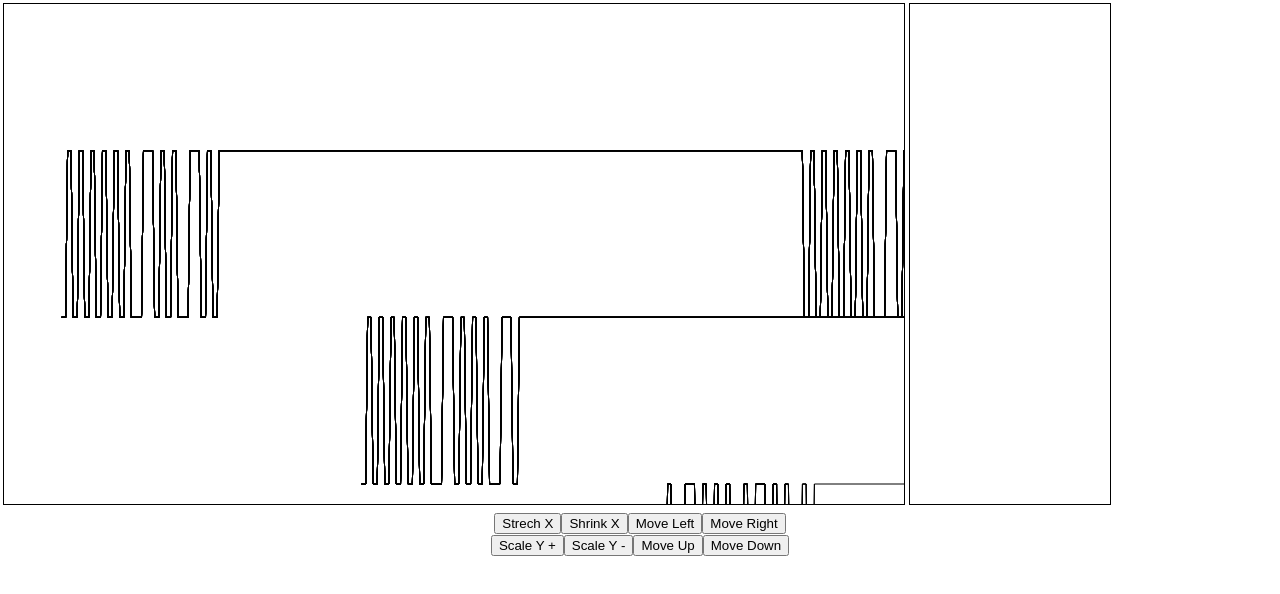
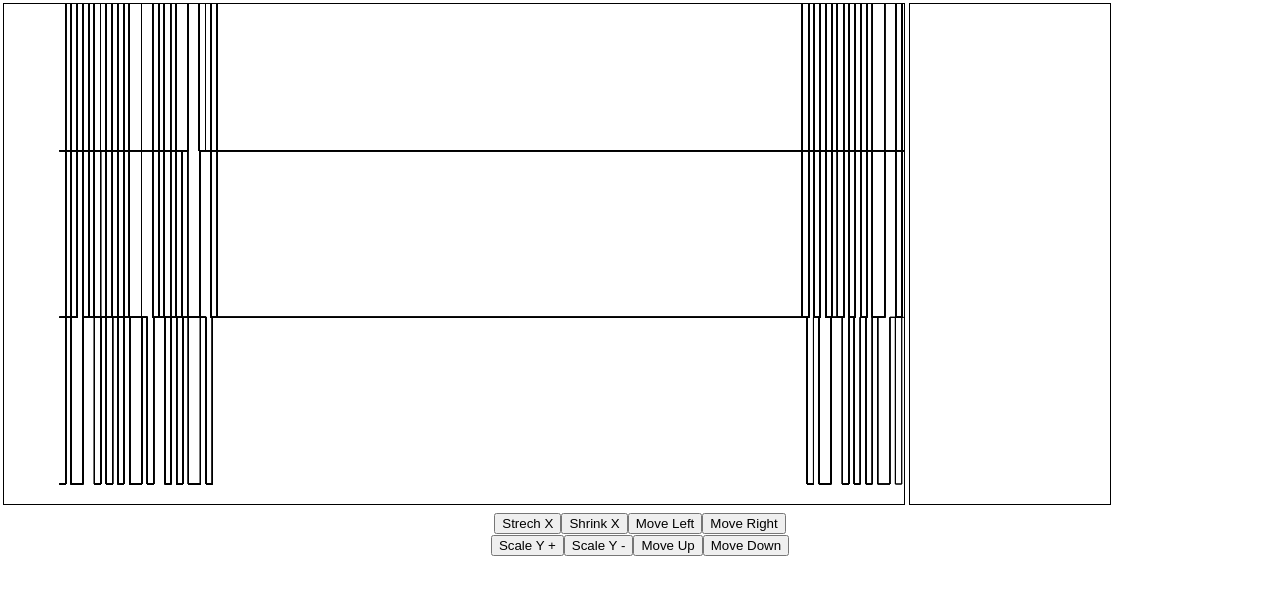
Before and after one commit to Roma637/oscilloscope, a React (Create React App) app: page / in a window 1280 px wide. Shown: the top 594 px of the page. Built offline with nearby package versions, Linux system fonts and the light colour scheme.

Commit message:
vertical scaling works too now

```diff
--- a/src/App.js
+++ b/src/App.js
@@ -42,7 +42,7 @@ function App() {
   let graph_width = (mp) => { if( mp === undefined) { return(state["GRAPH_WIDTH"]);} else { console.log("Mod graph_width"); setState({...state, "GRAPH_WIDTH" : mp})} }
   let time_scale = (mp, fg1) => { if( fg1 !== undefined) {return({"TIME_SCALE" : mp});}; if( mp === undefined) { return(state["TIME_SCALE"]);} else { setState({...state, "TIME_SCALE" : mp})} }
   let time_offset = (mp, fg1) => { if( fg1 !== undefined) {return({"TIME_OFFSET" : mp});} if( mp === undefined) { return(state["TIME_OFFSET"]);} else {console.log("setState TimeOffset=" + mp); setState({...state, "TIME_OFFSET" : mp})} }
-  let y_scale = (mp) => { if( mp === undefined) { return(state["Y_SCALE"]);} else {setState({...state, "Y_SCALE" : mp})} }
+  let y_scale = (mp, fg1) => { if( fg1 !== undefined) {return({"Y_SCALE" : mp});} if( mp === undefined) { return(state["Y_SCALE"]);} else {setState({...state, "Y_SCALE" : mp})} }
 
   let line_width = (mp) => { if( mp === undefined) { return(state["LINE_WIDTH"]);} else { console.log("Mod line_width " + mp); setState({...state, "LINE_WIDTH" : mp})} }
 
@@ -154,7 +154,7 @@ function App() {
     function get_y_mapfunc(){
       // console.log("using graph height")
       console.log("y func mapping")
-      return((y) => (2-y) * graph_height())
+      return((y) => (1-y) * graph_height())
       // return((y) => (2-y) * canvas_height * (1/3))
     }
 
@@ -173,9 +173,12 @@ function App() {
         var a2 = to_draw[1];
         var a3 = to_draw[2];
 
-        var c1 = [x_map(a1[0]) *  time_scale() + 2 + time_offset() + current_x_offset, baseline_y(y_map(a1[1]) / y_scale()) + current_y_offset]
-        var c2 = [x_map(a2[0]) *  time_scale() + time_offset() + current_x_offset, baseline_y(y_map(a2[1]) / y_scale()) + current_y_offset]
-        var c3 = [x_map(a3[0]) *  time_scale() + 2 + time_offset() + current_x_offset, baseline_y(y_map(a3[1]) / y_scale()) + current_y_offset]
+        // var c1 = [x_map(a1[0]) *  time_scale() + time_offset() + current_x_offset, baseline_y(y_map(a1[1]) / y_scale()) + current_y_offset]
+        // var c2 = [x_map(a2[0]) *  time_scale() + time_offset() + current_x_offset, baseline_y(y_map(a2[1]) / y_scale()) + current_y_offset]
+        // var c3 = [x_map(a3[0]) *  time_scale() + time_offset() + current_x_offset, baseline_y(y_map(a3[1]) / y_scale()) + current_y_offset]
+        var c1 = [x_map(a1[0]) *  time_scale() + time_offset(), baseline_y(y_map(a1[1]) / y_scale()) + y_bounds[arrindx]]
+        var c2 = [x_map(a2[0]) *  time_scale() + time_offset(), baseline_y(y_map(a2[1]) / y_scale()) + y_bounds[arrindx]]
+        var c3 = [x_map(a3[0]) *  time_scale() + time_offset(), baseline_y(y_map(a3[1]) / y_scale()) + y_bounds[arrindx]]
 
         // var c1 = [x_map(a1[0]) *  time_scale() + time_offset() +  50 * arrindx , baseline_y(y_map(a1[1]) / y_scale()) ]
         // var c2 = [x_map(a2[0]) *  time_scale() + time_offset() +  50 * arrindx , baseline_y(y_map(a2[1]) / y_scale()) ]
@@ -188,7 +191,7 @@ function App() {
         let check_x = (c1) => c1[0] > 0 && c1[0] < canvas_width
         let check_x_low  = (c1) => c1[0] > 0
         let check_x_high  = (c1) =>  c1[0] < canvas_width
-        if(! check_x_low(c1)) {lowfail = [c1,c2,c3]; }
+        if(! check_x_low(c3)) {lowfail = [c1,c2,c3]; }
         if(highfail === undefined && ! check_x_high(c1)) {highfail = [c1,c2,c3]; }
         if(check_x(c1) && check_x(c2)) {
           drawcount = drawcount + 1
@@ -220,7 +223,7 @@ function App() {
             if(highfail !== undefined && lowfail !== undefined) {
               var [c1a,c2a,c3a] = lowfail
               var [c1b,c2b,c3b] = highfail
-              context.moveTo(...c3a)
+              context.moveTo(...c1a)
               context.lineTo(...c3b)
               context.stroke()
             } else {
@@ -250,17 +253,18 @@ function App() {
   function draw3(context) {
     // console.log("second canvas talking here!")
   }
-
+  var y_to_set=0;
   let mscbFunc = (m,x,y, e1) => {
     var to_set = 0; var to_offset = 0; var to_set_y = 0;
     if (e1.getModifierState("Shift")) {console.log("------- Shift pressed") }
-    if(m === "DOWN") { console.log("mousedown"); setState({...state, "MOUSE" : {...state["MOUSE"], "LAST_TIMEOFFSET" : time_offset(),"LAST_TIMESCALE" : time_scale(), "DOWN" : [x,y,1], "MOVE" : [0,0,0], "UP" : [0,0,0], "LAST_YOFFSET" : y_baseline()}}) }
+    if(m === "DOWN") { console.log("mousedown"); setState({...state, "MOUSE" : {...state["MOUSE"], "LAST_TIMEOFFSET" : time_offset(),"LAST_TIMESCALE" : time_scale(),"LAST_YSCALE" : y_scale(),  "DOWN" : [x,y,1], "MOVE" : [0,0,0], "UP" : [0,0,0], "LAST_YOFFSET" : y_baseline()}}) }
     if(m === "UP") {console.log("mouseup");  setState({...state, "MOUSE" : {...state["MOUSE"], "DOWN" : [0,0,0], "MOVE" : [0,0,0], "UP" : [x,y,1]}}) }
     if(m === "MOVE" && state["MOUSE"]["DOWN"][2] === 1) {
       console.log("mousemove")
       var dn1 = state["MOUSE"]["DOWN"]
-      var mgHash = {}
+      var mgHash = {}; var mgyHash = {};
       let f_scale = (cx, dnx) => {return((cx - dnx)/100);}
+      let fy_scale = (cy, dny) => {return((cy - dny)/100);}
       let f_offset = (cx, dnx) => {return((cx - dnx)/2);}
       if(dn1[2] === 1) {
         if (e1.getModifierState("Shift")){
@@ -269,7 +273,10 @@ function App() {
           var esx1 = to_set + state["MOUSE"]["LAST_TIMESCALE"]
           mgHash = time_scale(esx1,1 );
           to_offset = (2 * state["MOUSE"]["LAST_TIMEOFFSET"])  -  (esx1 * state["MOUSE"]["LAST_TIMEOFFSET"])
-          mgHash = {...mgHash, ...time_offset(to_offset, 1)}
+          y_to_set = fy_scale(y, dn1[1])
+          var esy1 = y_to_set + state["MOUSE"]["LAST_YSCALE"]
+          mgyHash = y_scale(esy1,1)
+          mgHash = {...mgHash,  ...mgyHash ,  ...time_offset(to_offset, 1)}
         } else {
           to_set = f_offset(x ,dn1[0]); mgHash = time_offset(to_set + state["MOUSE"]["LAST_TIMEOFFSET"],1 );
           to_set_y = -(y - dn1[1]) ; mgHash = {...mgHash, ...y_baseline(to_set_y + state["MOUSE"]["LAST_YOFFSET"],1)}
```
